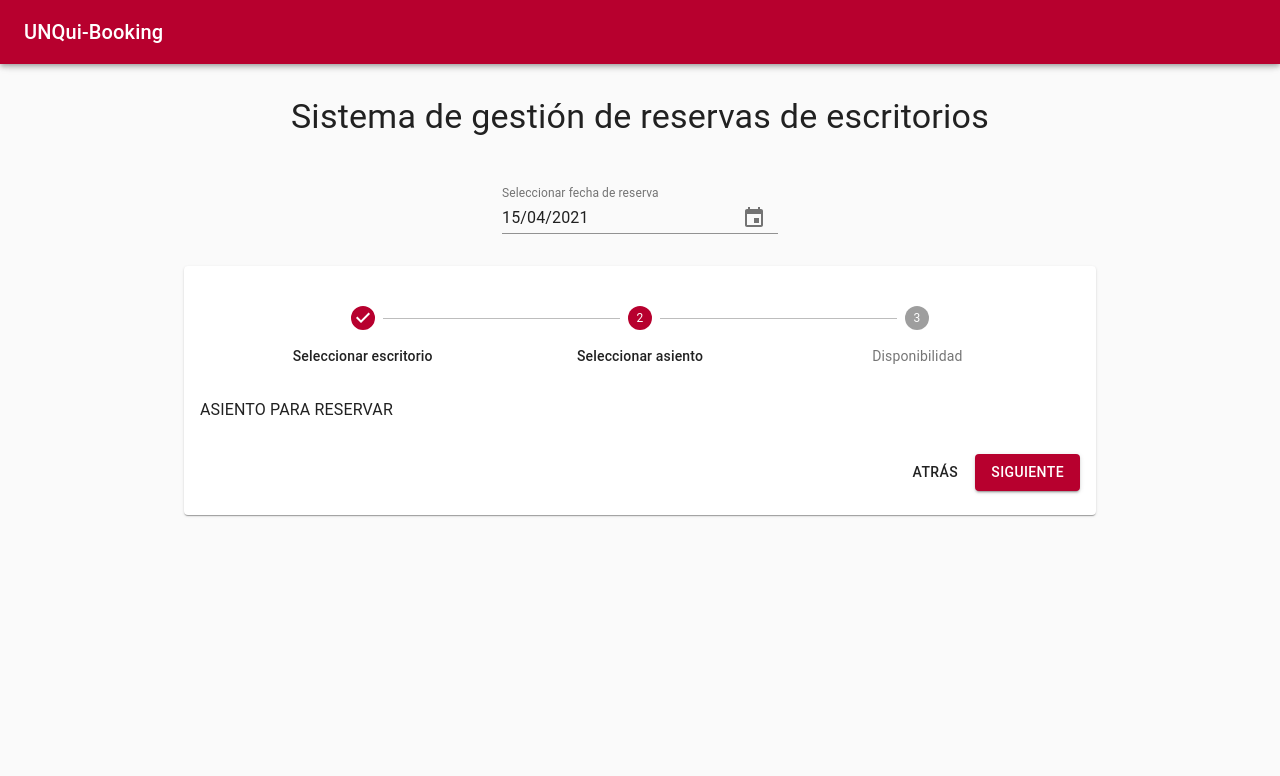
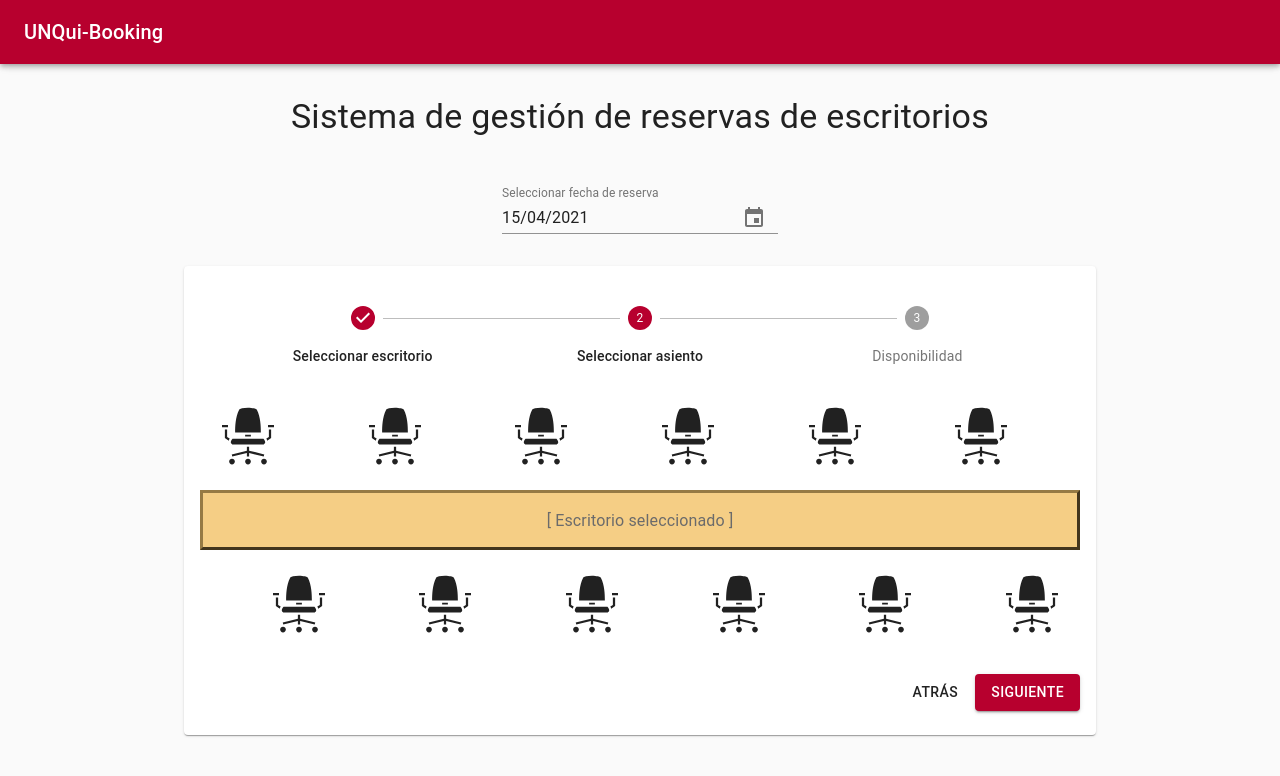
Before and after one commit to Unqui-Booking/Frontend, a React (Create React App) app in the folder unqui-booking/: page / in a window 1280 px wide. Both pictures are taken after a click on the button "SIGUIENTE". Shown: the top 776 px of the page. Built offline with nearby package versions, Linux system fonts and the light colour scheme; no server answers.

Commit message:
layout to selected chair

```diff
--- a/unqui-booking/src/Components/Desk/BookingRegister.jsx
+++ b/unqui-booking/src/Components/Desk/BookingRegister.jsx
@@ -80,7 +80,7 @@ const BookingRegister = ({
               shrink: true,
             }}
             inputProps={{
-              step: 300, // 5 min
+              step: 3000, // 5 min
             }}
           />
           <Button variant="contained" color="primary" onClick={onSaveRegister}>Reservar</Button>
--- a/unqui-booking/src/Components/Home/Desk.jsx
+++ b/unqui-booking/src/Components/Home/Desk.jsx
@@ -3,16 +3,18 @@ import { Grid, Container, Button} from '@material-ui/core'
 import { makeStyles } from '@material-ui/core/styles'
 import imgDesk from '../../Img/desk.png'
 
-
 const useStyles = makeStyles((theme) => ({
-      flex: {
-          display: "flex",
-      },
-      title: {
+    flex: {
+        display: "flex",
+    },
+    title: {
         padding: "2rem",
         textAlign: "center",
-
-      },
+    },
+    box: {
+        boxShadow: 'none',
+        backgroundColor: 'transparent',
+    },
 
 }))
 
@@ -24,6 +26,7 @@ const Desk = (props) =>{
 
 
     const handleClick = (e) => {
+        //ToDo cambiar de color el boton
         const buttonElement = e.target.parentElement.parentElement
 
         buttonElement.style.backgroundColor = 'green'
@@ -36,7 +39,7 @@ const Desk = (props) =>{
         <Container maxWidth="md">
             <Grid container className={classes.root} justify="center" >
             <Grid item xs={12} justify="center" className={classes.flex}>
-                <Button variant="contained"  color="default"  onClick={(e) => handleClick(e)}>
+                <Button variant="contained"  color="default"  onClick={(e) => handleClick(e)} className={classes.box}>
                     <img src={imgDesk} id={desk}/>
                 </Button>
             </Grid>
--- /dev/null
+++ b/unqui-booking/src/Components/Home/SelectChair.jsx
@@ -0,0 +1,88 @@
+import React from 'react'
+import { makeStyles } from '@material-ui/core/styles';
+import { Grid, Button } from '@material-ui/core'
+import { GiOfficeChair, GiTable } from 'react-icons/gi';
+
+const useStyles = makeStyles((theme) => ({
+
+    flex: {
+        display: "flex",
+    },
+    sizeChair: {
+        height: '4rem',
+        width: '4rem',
+        "&:hover":{
+            color: '#b7002e',
+        },
+    },
+    sizeTable: {
+        height: '4rem',
+        width: '4rem',
+    },
+    desk: {
+        border: '3px #967a44 outset',
+        height: '60px',
+        backgroundColor: '#f5ce85',
+        margin: '1rem 0'
+    },
+    text:{
+        textAlign: 'center',
+        color: '#6b6b6b',
+    },
+    chairTop: {
+        display: "flex",
+    },
+    chairBottom: {
+        display: "flex",
+        justifyContent: "flex-end",
+    },
+    box: {
+        boxShadow: 'none',
+        backgroundColor: 'transparent',
+        "&:hover":{
+            boxShadow: 'none',
+            backgroundColor: 'transparent',
+        },
+    }
+  }));
+
+const SelectChair = () => {
+
+    const classes = useStyles();
+    const chairsTop = [1,2,3,4,5,6]
+    const chairBottom = [1,2,3,4,5,6]
+
+    const handleClick = (e) => {
+        console.log(e);
+    }
+
+    return (
+        <Grid container justify="center" className={classes.flex}>
+
+            <Grid item xs={12} sm={12} justify="center" className={classes.flex}>
+                {chairsTop.map((cl) => (
+                    <Grid xs={2} className={classes.chairTop}>
+                        <Button variant="contained"  color="default"  onClick={(e) => handleClick(e)} className={classes.box}>
+                            <GiOfficeChair className={classes.sizeChair} key={cl}/>
+                        </Button>
+                    </Grid>
+                ))}
+            </Grid>
+            <Grid item xs={12} sm={12} className={classes.desk}>
+                <p className={classes.text}>[ Escritorio seleccionado ]</p>
+            </Grid>
+            <Grid item xs={12} sm={12} justify="center" className={classes.flex}>
+                {chairBottom.map((cr) => (
+                    <Grid xs={2} justify="center" className={classes.chairBottom}>
+                        <Button variant="contained"  color="default"  onClick={(e) => handleClick(e)} className={classes.box}>
+                            <GiOfficeChair className={classes.sizeChair} key={cr}/>
+                        </Button>
+
+                    </Grid>
+                ))}
+            </Grid>
+        </Grid>
+    )
+}
+
+export default SelectChair
--- a/unqui-booking/src/Components/Home/SelectPlace.jsx
+++ b/unqui-booking/src/Components/Home/SelectPlace.jsx
@@ -4,6 +4,7 @@ import { Stepper, CardContent, Step, StepLabel, Button, Grid, Card } from '@mate
 import Typography from '@material-ui/core/Typography';
 import { useHistory } from 'react-router';
 import SelectDesk from './SelectDesk'
+import SelectChair from './SelectChair'
 
 const useStyles = makeStyles((theme) => ({
   root: {
@@ -31,7 +32,7 @@ function getStepContent(stepIndex) {
     case 0:
       return <SelectDesk></SelectDesk>;
     case 1:
-      return 'ASIENTO PARA RESERVAR';
+      return <SelectChair></SelectChair>;
     case 2:
       return 'VALIDACIÓN DE DISPONIBILIDAD';
     default:
```
